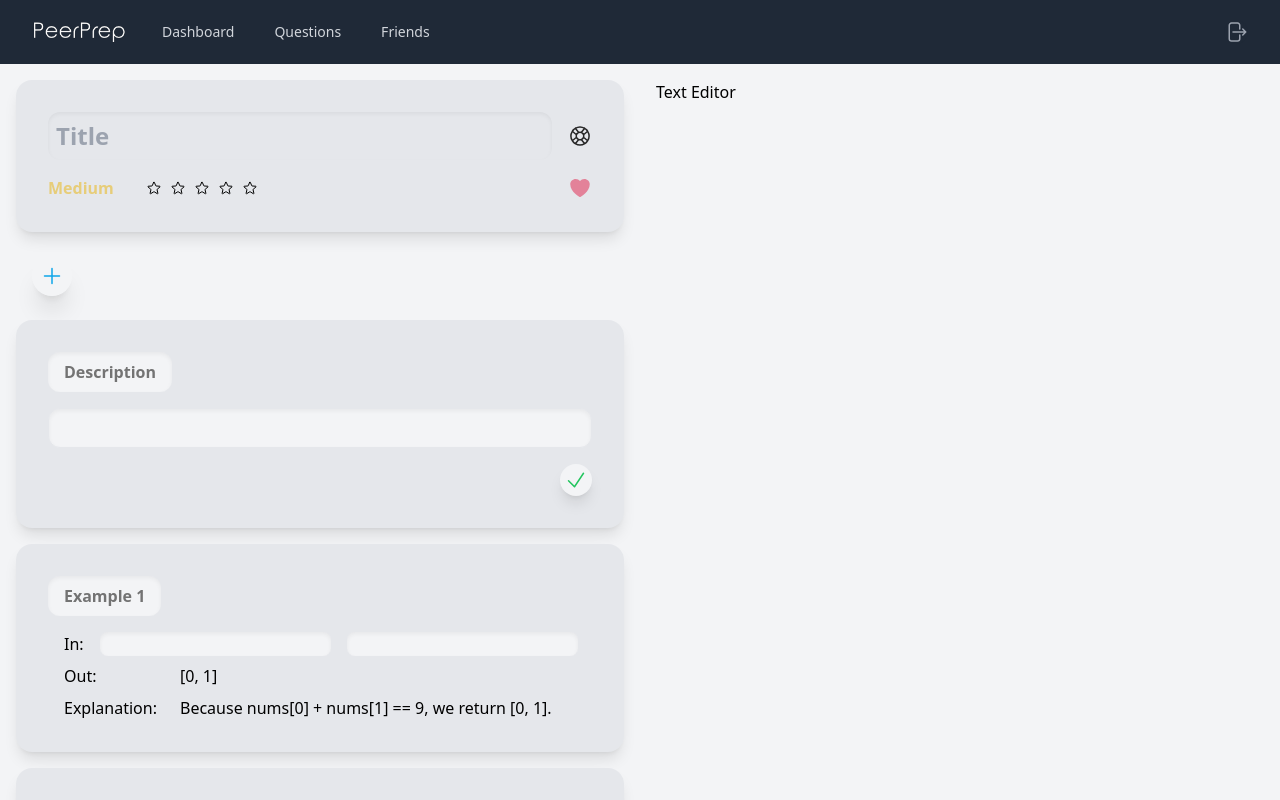
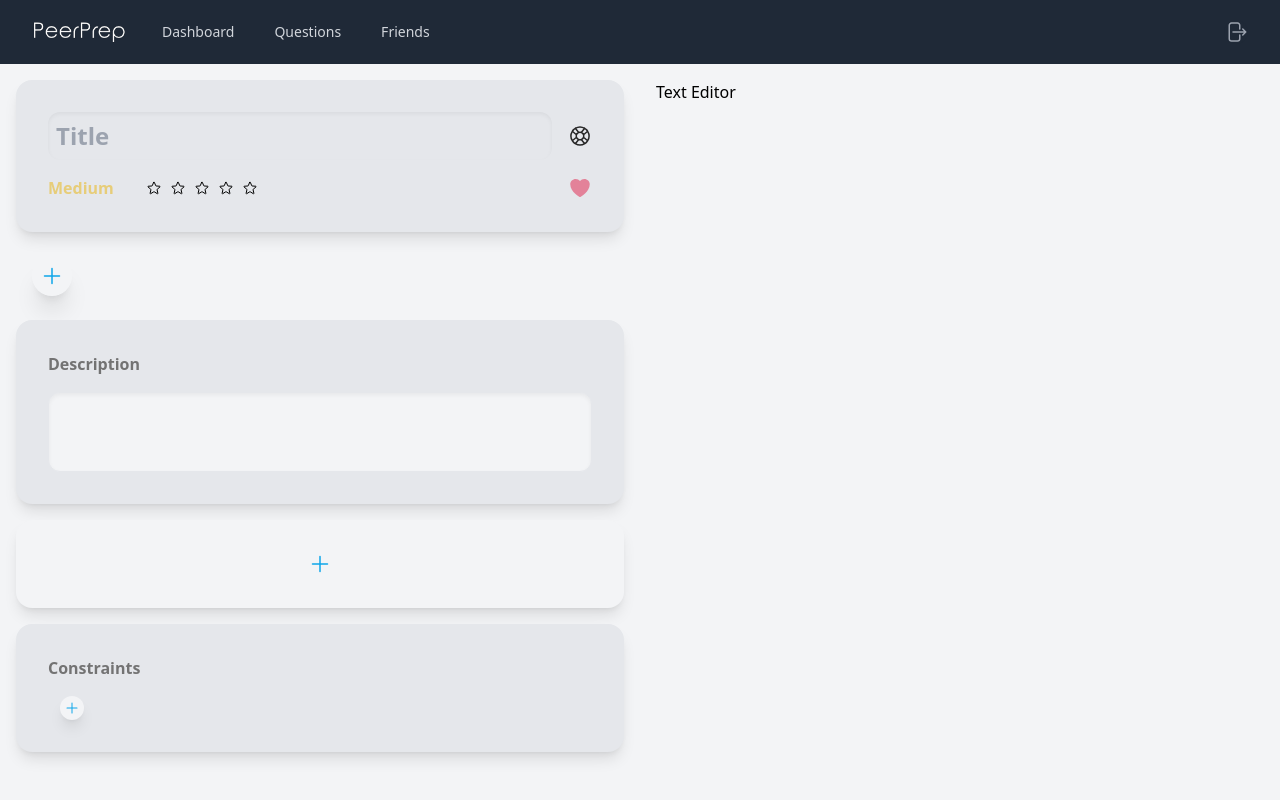
Before and after one commit to tituswe/peerprep, a React (Vite) app in the folder client/: page /question/create in a window 1280 px wide. Built offline with nearby package versions, Linux system fonts and the light colour scheme; a web font is replaced by a local one.

Commit message:
Add question create ui

```diff
--- a/client/src/components/Questions/Write/QuestionConstraints.tsx
+++ b/client/src/components/Questions/Write/QuestionConstraints.tsx
@@ -1,23 +1,46 @@
 import { ArrowRightIcon } from '@heroicons/react/24/outline';
+import { MinusIcon, PlusIcon } from '@heroicons/react/24/solid';
+import { useCallback, useState } from 'react';
 import SectionHeader from './SectionHeader';
 
 const QuestionConstraints = () => {
-  const constraints = [
-    '2 <= nums.length <= 10^4',
-    '-10^9 <= nums[i] <= 10^9',
-    '-10^9 <= target <= 10^9',
-    'Only one valid answer exists.'
-  ];
+  const [constraints, setConstraints] = useState<string[]>([]);
+
+  const onAdd = useCallback(() => {
+    setConstraints([...constraints, '']);
+  }, [constraints]);
+
+  const onRemove = useCallback(
+    (index: number) => {
+      setConstraints(constraints.filter((_, i) => i !== index));
+    },
+    [constraints]
+  );
+
   return (
     <div className="flex flex-col bg-gray-200 p-8 rounded-2xl shadow-lg gap-4">
       <SectionHeader title="Constraints" />
 
-      {constraints.map((constraint, index) => (
+      {constraints.map((_, index) => (
         <div key={index} className="flex gap-4 items-center px-4">
           <ArrowRightIcon className="w-4 h-4" />
-          {constraint}
+          <input
+            type="text"
+            className="rounded-lg shadow-inner bg-gray-100 w-full"
+          />
+          <button onClick={() => onRemove(index)} className="pl-3 flex">
+            <div className="p-1 bg-gray-100 rounded-full shadow-lg hover:scale-105">
+              <MinusIcon className="w-4 h-4 text-rose-500" />
+            </div>
+          </button>
         </div>
       ))}
+
+      <button onClick={onAdd} className="pl-3 flex">
+        <div className="p-1 bg-gray-100 rounded-full shadow-lg hover:scale-105">
+          <PlusIcon className="w-4 h-4 text-sky-500" />
+        </div>
+      </button>
     </div>
   );
 };
--- a/client/src/components/Questions/Write/QuestionDescription.tsx
+++ b/client/src/components/Questions/Write/QuestionDescription.tsx
@@ -1,13 +1,8 @@
-import { CheckIcon } from '@heroicons/react/24/solid';
-import { useCallback, useEffect, useRef } from 'react';
+import { useEffect, useRef } from 'react';
 import SectionHeader from './SectionHeader';
 
 const QuestionDescription = () => {
   const textareaRef = useRef<HTMLTextAreaElement>(null);
-
-  const onAdd = useCallback(() => {
-    alert('added');
-  }, []);
 
   useEffect(() => {
     if (textareaRef.current) {
@@ -30,14 +25,8 @@ const QuestionDescription = () => {
               textareaRef.current.style.height = `${textareaRef.current.scrollHeight}px`;
             }
           }}
-          className="resize-none p-2 border rounded-xl overflow-hidden bg-gray-100 shadow-inner"
+          className="resize-none min-h-[80px] p-2 border rounded-xl overflow-hidden bg-gray-100 shadow-inner"
         />
-
-        <button onClick={onAdd} className="flex justify-end">
-          <div className="p-1 bg-gray-100 rounded-full shadow-lg hover:scale-105">
-            <CheckIcon className="w-6 h-6 text-green-500" />
-          </div>
-        </button>
       </div>
     </>
   );
--- a/client/src/components/Questions/Write/QuestionExample.tsx
+++ b/client/src/components/Questions/Write/QuestionExample.tsx
@@ -1,54 +1,54 @@
+import { useEffect, useRef, useState } from 'react';
 import SectionHeader from './SectionHeader';
 
-interface QuestionExampleProps {
-  isAdding?: boolean;
-  index: number;
-  input: Record<string, string>;
-  output: string;
-  explanation?: string;
+const QuestionExample = () => {
+  const [input, setInput] = useState<string>('');
+  const [output, setOutput] = useState<string>('');
+  const [explanation, setExplanation] = useState<string>('');
+  const textareaRef = useRef<HTMLTextAreaElement>(null);
+
+  useEffect(() => {
+    if (textareaRef.current) {
+      textareaRef.current.style.height = 'auto';
+      textareaRef.current.style.height = `${textareaRef.current.scrollHeight}px`;
     }
+  }, [textareaRef.current?.value]);
 
-const QuestionExample: React.FC<QuestionExampleProps> = ({
-  isAdding,
-  index,
-  input,
-  output,
-  explanation
-}) => {
   return (
     <div className="flex flex-col bg-gray-200 p-8 rounded-2xl shadow-lg">
-      <SectionHeader title={`Example ${index}`} />
+      <SectionHeader title={`Example`} />
 
       <div className="flex flex-col pt-4 px-4 gap-2">
         <div className="flex flex-row gap-4">
-          <a className="w-[100px]">In: </a>
-          {Object.entries(input).map(([key, value], id) => (
-            <div key={id} className="flex gap-4">
-              {isAdding ? (
+          <a className="min-w-[100px] w-[100px]">In: </a>
           <input
             type="text"
-                  className="rounded-lg shadow-inner bg-gray-100"
+            className="rounded-lg shadow-inner bg-gray-100 w-full"
           />
-              ) : (
-                <p>
-                  {key} = {value}
-                </p>
-              )}
-            </div>
-          ))}
         </div>
 
         <div className="flex flex-row gap-4">
-          <a className="w-[100px]">Out: </a>
-          <p>{output}</p>
+          <a className="min-w-[100px] w-[100px]">Out: </a>
+          <input
+            type="text"
+            className="rounded-lg shadow-inner bg-gray-100 w-full"
+          />
         </div>
 
-        {explanation && (
         <div className="flex flex-row gap-4">
-            <a className="w-[100px]">Explanation: </a>
-            <p>{explanation}</p>
+          <a className="min-w-[100px] w-[100px]">Explanation: </a>
+          <textarea
+            ref={textareaRef}
+            rows={1}
+            onChange={() => {
+              if (textareaRef.current) {
+                textareaRef.current.style.height = 'auto';
+                textareaRef.current.style.height = `${textareaRef.current.scrollHeight}px`;
+              }
+            }}
+            className="resize-none min-h-[60px] p-2 border rounded-xl overflow-hidden bg-gray-100 shadow-inner w-full"
+          />
         </div>
-        )}
       </div>
     </div>
   );
--- a/client/src/components/Questions/Write/QuestionExamples.tsx
+++ b/client/src/components/Questions/Write/QuestionExamples.tsx
@@ -1,29 +1,42 @@
+import { MinusIcon, PlusIcon } from '@heroicons/react/24/solid';
+import { useCallback, useState } from 'react';
 import QuestionExample from './QuestionExample';
 
 const QuestionExamples = () => {
-  const questions = [
-    {
-      input: {
-        nums: '[2, 7, 11, 15]',
-        target: '9'
-      },
-      output: '[0, 1]',
-      explanation: 'Because nums[0] + nums[1] == 9, we return [0, 1].'
-    }
-  ];
+  const [examples, setExamples] = useState<number[]>([]);
+
+  const onAdd = useCallback(() => {
+    setExamples([...examples, examples.length]);
+  }, [examples]);
+
+  const onDelete = useCallback(
+    (index: number) => {
+      console.log(index);
+      setExamples(examples.filter((_, i) => i !== index));
+    },
+    [examples]
+  );
 
   return (
     <>
-      {questions.map((question, index) => (
-        <QuestionExample
-          isAdding
-          key={index}
-          index={index + 1}
-          input={question.input}
-          output={question.output}
-          explanation={question.explanation}
-        />
+      {examples.map((_, index) => (
+        <div key={index} className="relative">
+          <QuestionExample />
+          <button
+            onClick={() => onDelete(index)}
+            className="absolute -top-2 -right-2 p-1 rounded-full shadow-md bg-gray-100"
+          >
+            <MinusIcon className="w-4 h-4 text-rose-500" />
+          </button>
+        </div>
       ))}
+
+      <button
+        onClick={onAdd}
+        className="flex justify-center bg-gray-100 p-8 rounded-2xl shadow-lg transition hover:bg-gray-200 hover:opacity-75"
+      >
+        <PlusIcon className="w-6 h-6 text-sky-500" />
+      </button>
     </>
   );
 };
--- a/client/src/components/Questions/Write/SectionHeader.tsx
+++ b/client/src/components/Questions/Write/SectionHeader.tsx
@@ -4,10 +4,8 @@ interface SectionHeaderProps {
 
 const SectionHeader: React.FC<SectionHeaderProps> = ({ title }) => {
   return (
-    <h3 className="flex flex-row justify-between items-center text-md text-neutral-800 font-semibold">
-      <a className="rounded-xl bg-gray-100 px-4 py-2 shadow-inner text-neutral-500">
-        {title}
-      </a>
+    <h3 className="flex flex-row justify-between items-center text-md text-neutral-500 font-semibold">
+      {title}
     </h3>
   );
 };
--- a/client/src/modules/Questions/QuestionCreator.tsx
+++ b/client/src/modules/Questions/QuestionCreator.tsx
@@ -1,7 +1,6 @@
 import QuestionConstraints from '../../components/Questions/Write/QuestionConstraints';
 import QuestionDescription from '../../components/Questions/Write/QuestionDescription';
 import QuestionExamples from '../../components/Questions/Write/QuestionExamples';
-import QuestionFooter from '../../components/Questions/Write/QuestionFooter';
 import QuestionHeader from '../../components/Questions/Write/QuestionHeader';
 import QuestionTags from '../../components/Questions/Write/QuestionTags';
 
@@ -14,7 +13,6 @@ const QuestionCreator = () => {
         <QuestionDescription />
         <QuestionExamples />
         <QuestionConstraints />
-        <QuestionFooter />
       </div>
       <div className="flex flex-col w-full p-4 gap-4 overflow-auto">
         Text Editor
--- a/client/src/modules/module3/Module3.tsx
+++ /dev/null
@@ -1,5 +0,0 @@
-const Module3 = () => {
-  return <p>Under construction...</p>;
-};
-
-export default Module3;
```
Also changed, not shown: client/src/main.tsx (+2 -7 lines), client/src/modules/Authentication/Login.tsx (renamed from client/src/modules/Login/Login.tsx), client/src/modules/Authentication/Register.tsx (renamed from client/src/modules/Register/Register.tsx). Lines whose indentation alone changed are shown as unchanged.
